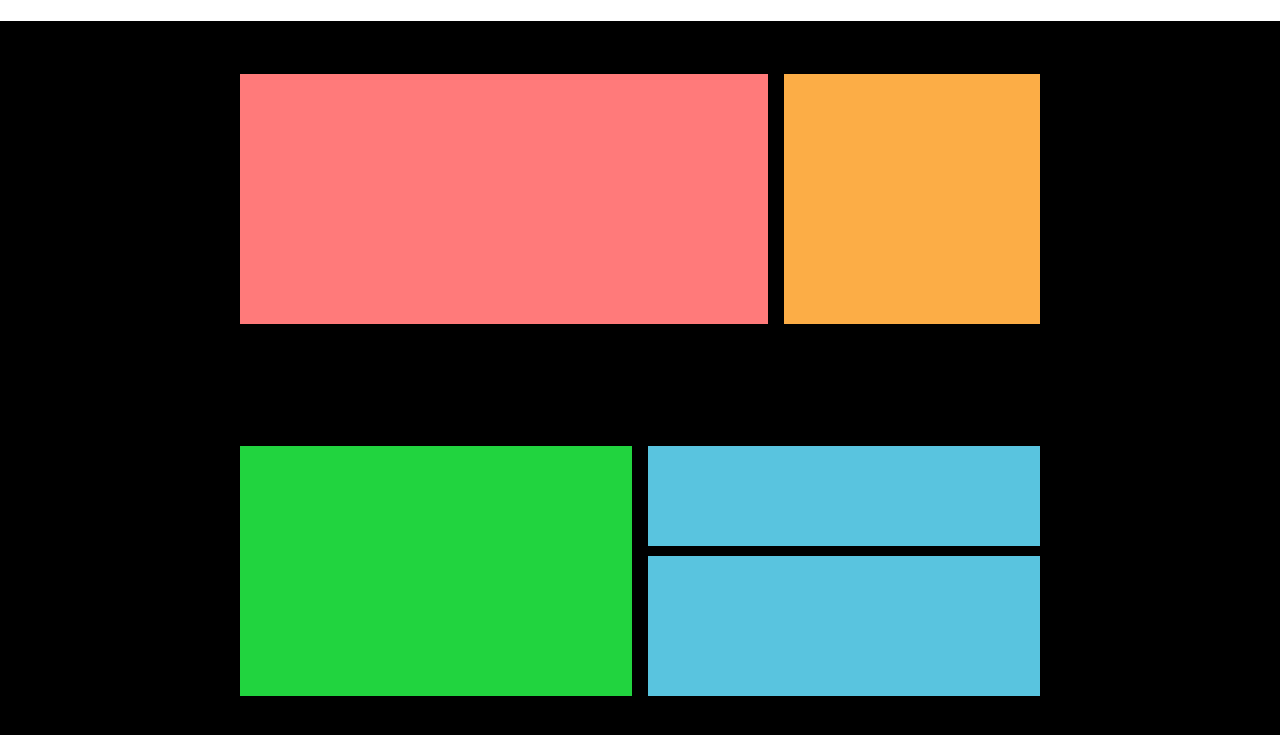
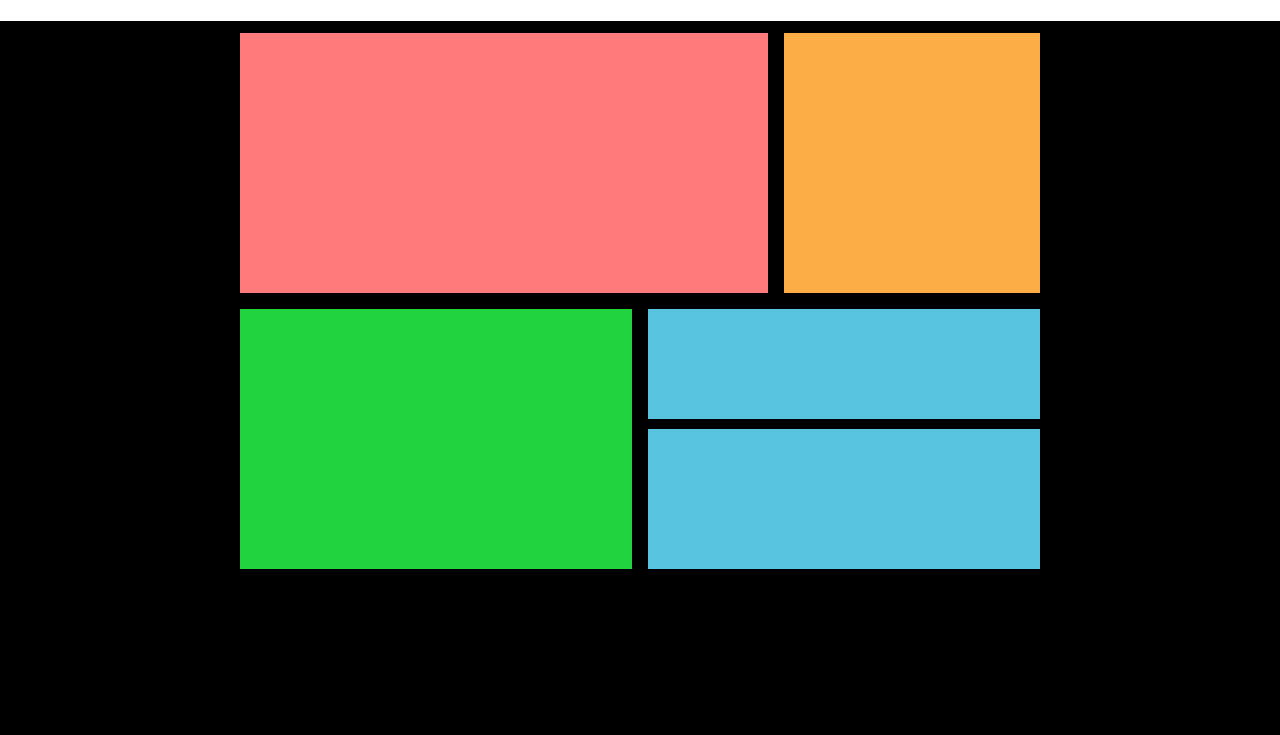
Before and after one commit to Usmansharafa/Grid-and-Flexbox-Layout-Task, a plain HTML site: page grid.html in a window 1280 px wide. Shown: the part 51-786 px from the top of the page. Drawn offline with Linux system fonts and the light colour scheme.

Commit message:
Fixed extra space showing between rows

```diff
--- a/grid.css
+++ b/grid.css
@@ -41,36 +41,39 @@ main {
 }
 
 #grid-container {
+  margin-top: 12px;
   width: 100%;
   height: 91vh;
   display: grid;
   grid-template-columns: 120px 120px 120px 120px 120px 120px;
-  grid-gap: 16px;
+  grid-gap: 1rem;
   grid-template-areas:
     "one one one one two two"
     "three three three aside aside aside";
   justify-content: center;
   align-items: center;
+  grid-auto-rows: max-content max-content;
 }
 
 #one {
-  height: 250px;
+  height: 260px;
   background-color: hsl(0, 100%, 74%);
   grid-area: one;
 }
 #two {
-  height: 250px;
+  height: 260px;
   background-color: rgb(252, 173, 70);
   grid-area: two;
 }
 #three {
-  height: 250px;
+  height: 260px;
   background-color: rgb(33, 212, 63);
   grid-area: three;
 }
 .aside {
+  height: 260px;
   display: grid;
-  grid-template-rows: 100px 140px;
+  grid-template-rows: 110px 140px;
   grid-gap: 10px;
   grid-area: aside;
 }
```
